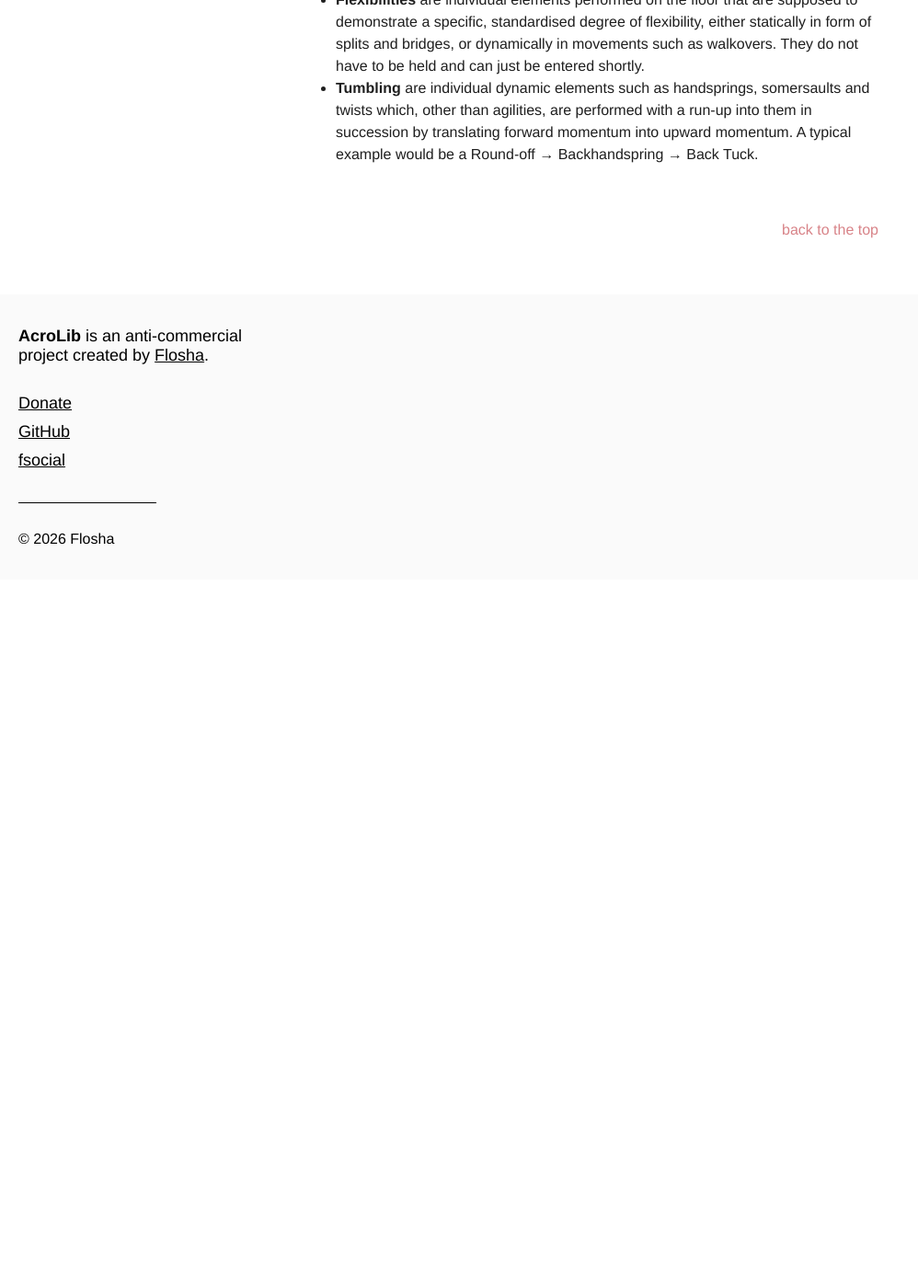
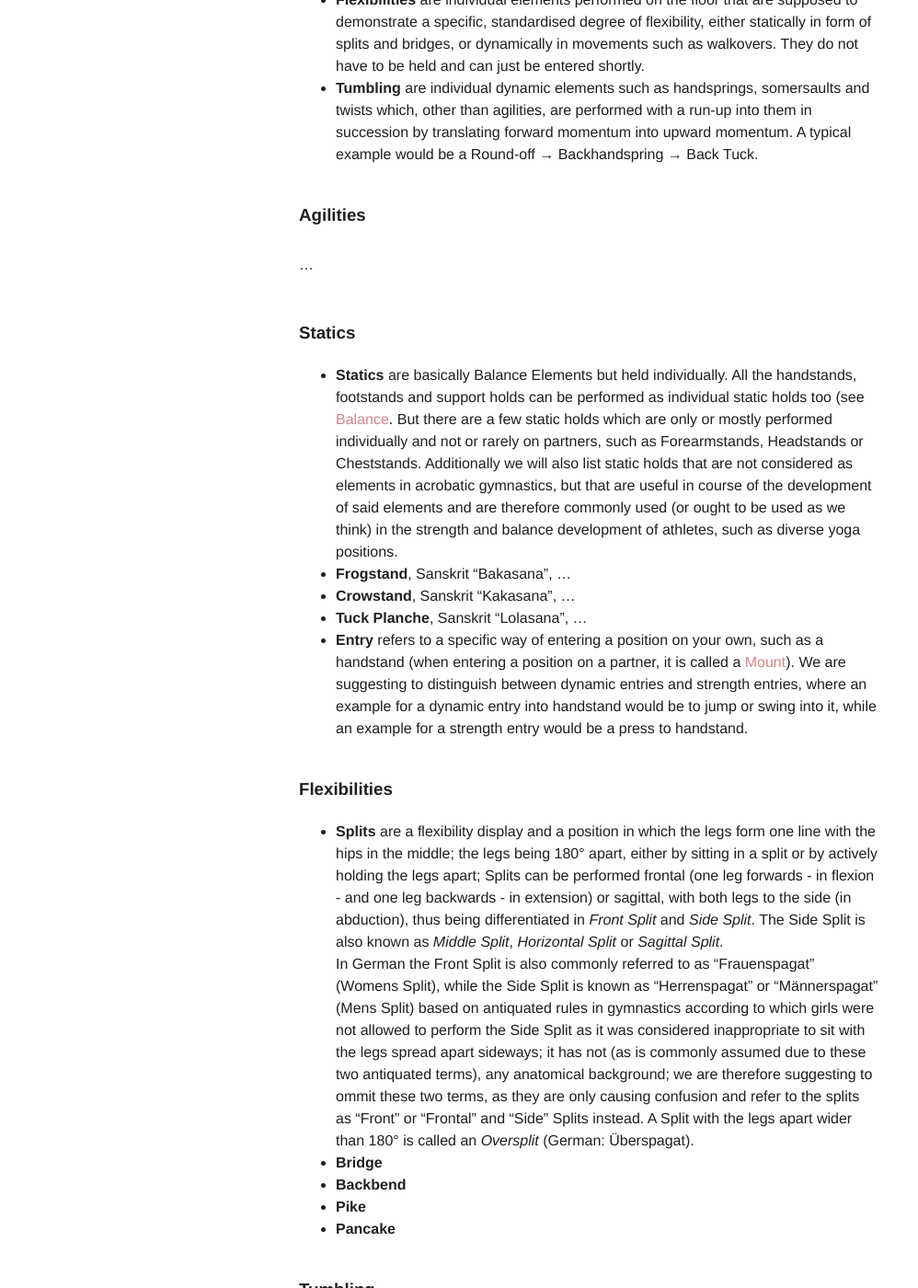
Before and after one commit to floshin/acrolib, a Jekyll site: the page built from terminology/individuals.md, in a window 1280 px wide and 1400 px high, scrolled down 736 px. Shown: the whole window at 92% size, without its empty margins (0-998 px from the left). Built offline with Jekyll 4.4.1, drawn with Linux system fonts in a browser that asks for light colours; our own code applies the rules of GitHub Pages for plain Markdown files; before the commit the page ends 1366 px from its top, so only the background shows below that; some of the changed text lies outside the part shown.

Commit message:
Update individuals.md

```diff
--- a/terminology/individuals.md
+++ b/terminology/individuals.md
@@ -8,3 +8,39 @@
 * **Statics** are individual balance elements like handstands, footstands or levers/supports performed on the floor. They have to be statically fixated for 2 seconds.
 * **Flexibilities** are individual elements performed on the floor that are supposed to demonstrate a specific, standardised degree of flexibility, either statically in form of splits and bridges, or dynamically in movements such as walkovers. They do not have to be held and can just be entered shortly.
 * **Tumbling** are individual dynamic elements such as handsprings, somersaults and twists which, other than agilities, are performed with a run-up into them in succession by translating forward momentum into upward momentum. A typical example would be a Round-off → Backhandspring → Back Tuck.
+
+
+### Agilities
+
+...
+
+
+### Statics
+
+* **Statics** are basically Balance Elements but held individually. All the handstands, footstands and support holds can be performed as individual static holds too (see [Balance](/terminology/Balance). But there are a few static holds which are only or mostly performed individually and not or rarely on partners, such as Forearmstands, Headstands or Cheststands. Additionally we will also list static holds that are not considered as elements in acrobatic gymnastics, but that are useful in course of the development of said elements and are therefore commonly used (or ought to be used as we think) in the strength and balance development of athletes, such as diverse yoga positions.
+* **Frogstand**, Sanskrit "Bakasana", ...
+* **Crowstand**, Sanskrit "Kakasana", ...
+* **Tuck Planche**, Sanskrit "Lolasana", ...
+* **Entry** refers to a specific way of entering a position on your own, such as a handstand (when entering a position on a partner, it is called a [Mount](/terminology/mounts)). We are suggesting to distinguish between dynamic entries and strength entries, where an example for a dynamic entry into handstand would be to jump or swing into it, while an example for a strength entry would be a press to handstand.
+
+
+### Flexibilities
+
+* **Splits** are a flexibility display and a position in which the legs form one line with the hips in the middle; the legs being 180° apart, either by sitting in a split or by actively holding the legs apart; Splits can be performed frontal (one leg forwards - in flexion - and one leg backwards - in extension) or sagittal, with both legs to the side (in abduction), thus being differentiated in *Front Split* and *Side Split*. The Side Split is also known as *Middle Split*, *Horizontal Split* or *Sagittal Split*.
+In German the Front Split is also commonly referred to as "Frauenspagat" (Womens Split), while the Side Split is known as "Herrenspagat" or "Männerspagat" (Mens Split) based on antiquated rules in gymnastics according to which girls were not allowed to perform the Side Split as it was considered inappropriate to sit with the legs spread apart sideways; it has not (as is commonly assumed due to these two antiquated terms), any anatomical background; we are therefore suggesting to ommit these two terms, as they are only causing confusion and refer to the splits as "Front" or "Frontal" and "Side" Splits instead. A Split with the legs apart wider than 180° is called an *Oversplit* (German: Überspagat).
+* **Bridge**
+* **Backbend**
+* **Pike**
+* **Pancake**
+
+
+### Tumbling
+
+* *Tumbling* in Acrobatic Gymnastics is a category of individual elements, which... "Tumbling" is also an official gymnastic sport on its own, compared to which Acrobatic Gymnasts only perform very basic tumbling passes. In Acro tumbling is only a small sequence in routines and since individual elements are only obligatory in the Age Groups and not (anymore) for Seniors, senior athletes often do not perform any tumbling at all in their routines, but it is kept in the Age Groups because it is considered essential to develop basic tumbling skills as a preparation of partner dynamics. Other than that, there are a few dynamic partner elements or sequences that are initiated by a tumbling pass, e.g. the famous Round-Off Salto or Twist unto the shoulders of the Base in Men's Pairs, or the Round-Off Backhandspring into Cannonball, as sometimes shown by Mixed Pairs and Men's Pairs.
+
+* **Round-Off**
+* **Rondat**, see Round-Off
+* **Salto**, ...
+* **Tuck**, ...
+* **Piked**, ...
+* **Straight**, ...
```
